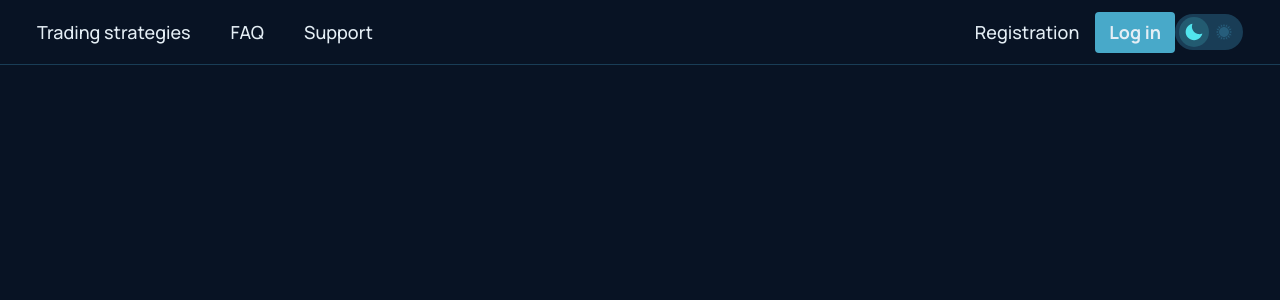
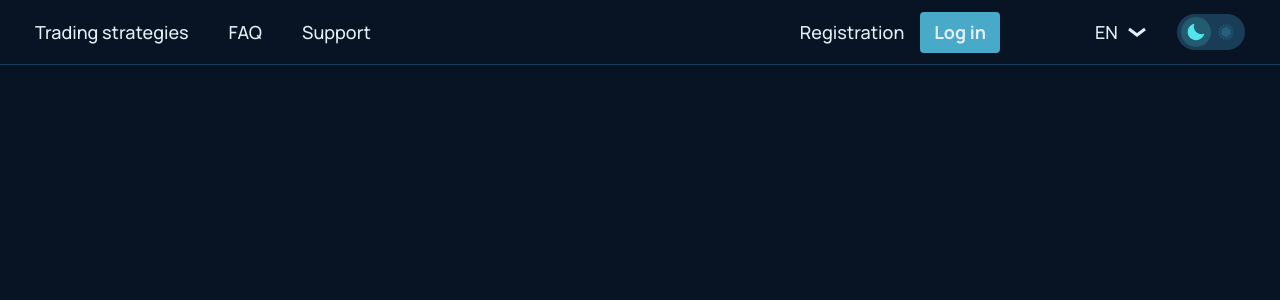
Before and after one commit to kruglyakov-ak/refactor, a Next.js app: page / in a window 1280 px wide. Shown: the top 300 px of the page. Built offline with nearby package versions, Linux system fonts and the light colour scheme.

Commit message:
add local select

```diff
--- a/components/Container/container.module.scss
+++ b/components/Container/container.module.scss
@@ -1,23 +1,11 @@
 @use 'shared/styles' as *;
 
 .container {
-  max-width: 1530px;
+  max-width: 1570px;
   width: 100%;
   min-width: 320px;
-  padding: 0 10px;
+  padding: 0 35px;
   margin: 0 auto;
-
-  @include desktop {
-    padding: 0 210px;
-  }
-
-  @include laptop {
-    padding: 0 37px;
-  }
-
-  @include tablet {
-    padding: 0 34px;
-  }
 
   @include mobile {
     padding: 0 10px;
--- /dev/null
+++ b/components/LocalSelect/LoacalSelect.tsx
@@ -0,0 +1,30 @@
+import { FC, useState } from 'react'
+
+import { Select } from 'components'
+
+import { ISelectOption } from 'shared/types'
+
+const options = [{ value: 'en', label: 'EN' }]
+
+interface LocalSelect {
+  className?: string
+}
+
+export const LocalSelect: FC<LocalSelect> = ({ className }) => {
+  const [selectedOption, setSelectionOption] = useState<null | ISelectOption>(
+    options[0]
+  )
+
+  const localSelectChangeHandler = (value: string) => {
+    setSelectionOption(options.find((option) => option.value === value) || null)
+  }
+
+  return (
+    <Select
+      options={options}
+      selected={selectedOption}
+      onChange={localSelectChangeHandler}
+      className={className}
+    />
+  )
+}
--- /dev/null
+++ b/components/Select/Select.tsx
@@ -0,0 +1,120 @@
+import { FC, useEffect, useRef, useState } from 'react'
+import cn from 'classnames'
+
+import { ISelectOption } from 'shared/types'
+
+import { Option } from './components'
+import ArrowIcon from './assets/arrow.svg'
+import s from './select.module.scss'
+
+interface SelectProps {
+  selected: ISelectOption | null
+  options: ISelectOption[]
+  type?: 'border' | 'default'
+  placeholder?: string
+  onChange?: (selected: ISelectOption['value']) => void
+  onClose?: () => void
+  className?: string
+  label?: string
+}
+
+export const Select: FC<SelectProps> = ({
+  selected,
+  options,
+  placeholder,
+  onChange,
+  onClose,
+  type = 'default',
+  className,
+  label = '',
+}) => {
+  const [isOpen, setIsOpen] = useState<boolean>(false)
+  const rootRef = useRef<HTMLDivElement>(null)
+  const placeholderRef = useRef<HTMLDivElement>(null)
+  const isBorderType = type === 'border'
+
+  useEffect(() => {
+    const handleClick = (event: MouseEvent) => {
+      const { target } = event
+      if (target instanceof Node && !rootRef.current?.contains(target)) {
+        isOpen && onClose?.()
+        setIsOpen(false)
+      }
+    }
+
+    window.addEventListener('click', handleClick)
+
+    return () => {
+      window.removeEventListener('click', handleClick)
+    }
+    // eslint-disable-next-line react-hooks/exhaustive-deps
+  }, [onClose])
+
+  useEffect(() => {
+    const placeholderEl = placeholderRef.current
+    if (!placeholderEl) return
+
+    const handleEnterKeyDown = (event: KeyboardEvent) => {
+      if (event.key === 'Enter') {
+        setIsOpen((prev) => !prev)
+      }
+    }
+    placeholderEl.addEventListener('keydown', handleEnterKeyDown)
+
+    return () => {
+      placeholderEl.removeEventListener('keydown', handleEnterKeyDown)
+    }
+  }, [])
+
+  const handleOptionClick = (value: ISelectOption['value']) => {
+    setIsOpen(false)
+    onChange?.(value)
+  }
+
+  const selectClikHandler = () => {
+    setIsOpen((prev) => !prev)
+  }
+
+  return (
+    <div
+      className={cn(s.selectWrapper, { [s.border]: isBorderType }, className)}
+      ref={rootRef}
+      data-is-active={isOpen}
+    >
+      <label className={s.label}>{label}</label>
+
+      <div
+        className={s.selectValueWrapper}
+        onClick={selectClikHandler}
+      >
+        <div
+          className={s.placeholder}
+          data-selected={!!selected?.value}
+          role="button"
+          tabIndex={0}
+          ref={placeholderRef}
+        >
+          {selected?.label || placeholder}
+        </div>
+
+        <div
+          className={s.arrow}
+          onClick={selectClikHandler}
+        >
+          <ArrowIcon onClick={selectClikHandler} />
+        </div>
+      </div>
+      {isOpen && (
+        <ul className={s.select}>
+          {options.map((option) => (
+            <Option
+              key={option.value}
+              option={option}
+              onClick={handleOptionClick}
+            />
+          ))}
+        </ul>
+      )}
+    </div>
+  )
+}
--- /dev/null
+++ b/components/Select/components/Option/Option.tsx
@@ -0,0 +1,50 @@
+import { FC, MouseEventHandler, useEffect, useRef } from 'react'
+import { ISelectOption } from 'shared/types'
+import s from './option.module.scss'
+
+interface OptionProps {
+  option: ISelectOption
+  onClick: (value: ISelectOption['value']) => void
+}
+
+export const Option: FC<OptionProps> = ({ onClick, option }) => {
+  const { label, value } = option
+  const optionRef = useRef<HTMLButtonElement>(null)
+
+  const handleClick =
+    (
+      clickedValue: ISelectOption['value']
+    ): MouseEventHandler<HTMLButtonElement> =>
+    () => {
+      onClick(clickedValue)
+    }
+
+  useEffect(() => {
+    const option = optionRef.current
+    if (!option) return
+    const handleEnterKeyDown = (event: KeyboardEvent) => {
+      if (document.activeElement === option && event.key === 'Enter') {
+        onClick(value)
+      }
+    }
+
+    option.addEventListener('keydown', handleEnterKeyDown)
+    return () => {
+      option.removeEventListener('keydown', handleEnterKeyDown)
+    }
+  }, [value, onClick])
+
+  return (
+    <li className={s.option}>
+      <button
+        className={s.button}
+        type="button"
+        value={value}
+        ref={optionRef}
+        onClick={handleClick(value)}
+      >
+        {label}
+      </button>
+    </li>
+  )
+}
--- /dev/null
+++ b/components/Select/components/Option/option.module.scss
@@ -0,0 +1,21 @@
+.option {
+  width: 100%;
+
+  & .button {
+    width: 100%;
+    cursor: pointer;
+    padding: 0;
+    text-align: start;
+    color: var(--color-text);
+    border: none;
+    background: none;
+    font-weight: 500;
+
+    @media (hover: hover) {
+      &:hover,
+      &:focus {
+        color: var(--color-text-hover);
+      }
+    }
+  }
+}
--- /dev/null
+++ b/components/Select/components/index.ts
@@ -0,0 +1,3 @@
+import { Option } from './Option/Option'
+
+export { Option }
--- /dev/null
+++ b/components/Select/select.module.scss
@@ -0,0 +1,84 @@
+@use 'shared/styles' as *;
+
+.selectWrapper {
+  min-width: 57px;
+  position: relative;
+
+  & .selectValueWrapper {
+    display: flex;
+    align-items: center;
+    justify-content: space-between;
+    cursor: pointer;
+    width: 100%;
+    height: 100%;
+
+    & .arrow {
+      width: 30px;
+      height: 30px;
+      transform: rotateZ(-180deg);
+      transition: ease-in-out 0.2s;
+    }
+
+    @media (hover: hover) {
+      &:hover,
+      &:focus {
+        color: var(--color-text-hover);
+
+        & .arrow svg path {
+          stroke: var(--color-text-hover);
+        }
+      }
+    }
+  }
+
+  &[data-is-active='true'] {
+    & .selectValueWrapper .arrow {
+      transition: ease-in-out 0.2s;
+      transform: rotateZ(0);
+    }
+  }
+
+  & .select {
+    position: absolute;
+    border: 1px solid red;
+    width: 100%;
+    border-radius: 4px;
+    border: 1px solid var(--color-border);
+    background: var(--color-bg-primary);
+    box-shadow: var(--shadow);
+    padding: 6px;
+    top: calc(100% + 6px);
+    z-index: 1;
+  }
+
+  & .label {
+    font-size: 14px;
+    color: var(--color-text-secondary);
+    font-weight: 700;
+  }
+
+  &.border {
+    & .selectValueWrapper {
+      border: 1px solid var(--color-border);
+      border-radius: 4px;
+      padding: 7px 5px 8px 12px;
+      height: 42px;
+
+      @media (hover: hover) {
+        &:hover,
+        &:focus {
+          border: 1px solid var(--color-text-hover);
+        }
+      }
+    }
+  }
+
+  @include laptop {
+    &.border {
+      & .selectValueWrapper {
+        padding: 7px 0px 8px 12px;
+        height: 36px;
+      }
+    }
+  }
+}
--- a/components/index.ts
+++ b/components/index.ts
@@ -3,10 +3,12 @@ import { Container } from './Container/Container'
 import { CustomLink } from './CustomLink/CustomLink'
 import { Footer } from './Footer/Footer'
 import { Header } from './Header/Header'
+import { LocalSelect } from './LocalSelect/LoacalSelect'
 import { LoginButton } from './LoginButton/LoginButton'
 import { MainLogo } from './MainLogo/MainLogo'
 import { NavigationItem } from './NavigationItem/NavigationItem'
 import { RegistrationButton } from './RegistrationButton/RegistrationButton'
+import { Select } from './Select/Select'
 import { ThemeButton } from './ThemeButton/ThemeButton'
 
 export {
@@ -19,5 +21,7 @@ export {
   Button,
   ThemeButton,
   RegistrationButton,
-  LoginButton
+  LoginButton,
+  Select,
+  LocalSelect
 }
--- a/features/LandingHeader/LandingHeader.tsx
+++ b/features/LandingHeader/LandingHeader.tsx
@@ -7,6 +7,7 @@ import { LandingNavigation, UserMenu } from 'features'
 import {
   Container,
   Header,
+  LocalSelect,
   MainLogo,
   ThemeButton,
 } from 'components'
@@ -33,7 +34,8 @@ export const LandingHeader: FC<ILandingHeaderProps> = ({ className }) => {
         </div>
 
         <div className={s.rightContent}>
-          <UserMenu className={s.userMenu}/>
+          <UserMenu className={s.userMenu} />
+          <LocalSelect className={s.localSelect} />
           <ThemeButton />
         </div>
       </Container>
--- a/features/LandingHeader/landingHeader.module.scss
+++ b/features/LandingHeader/landingHeader.module.scss
@@ -21,7 +21,11 @@
     align-items: center;
 
     & .userMenu {
+      margin-right: 95px;
+    }
 
+    & .localSelect {
+      margin-right: 25px;
     }
   }
 }
--- /dev/null
+++ b/shared/types/ISelectOption.ts
@@ -0,0 +1,4 @@
+export interface ISelectOption {
+    value: string
+    label: string
+  }
--- a/shared/types/index.ts
+++ b/shared/types/index.ts
@@ -1,3 +1,4 @@
 import { INavigationItem } from './INavigationItem'
+import { ISelectOption } from './ISelectOption'
 
-export type { INavigationItem }
+export type { INavigationItem, ISelectOption }
```
Also changed, not shown: components/Select/assets/arrow.svg (added).
